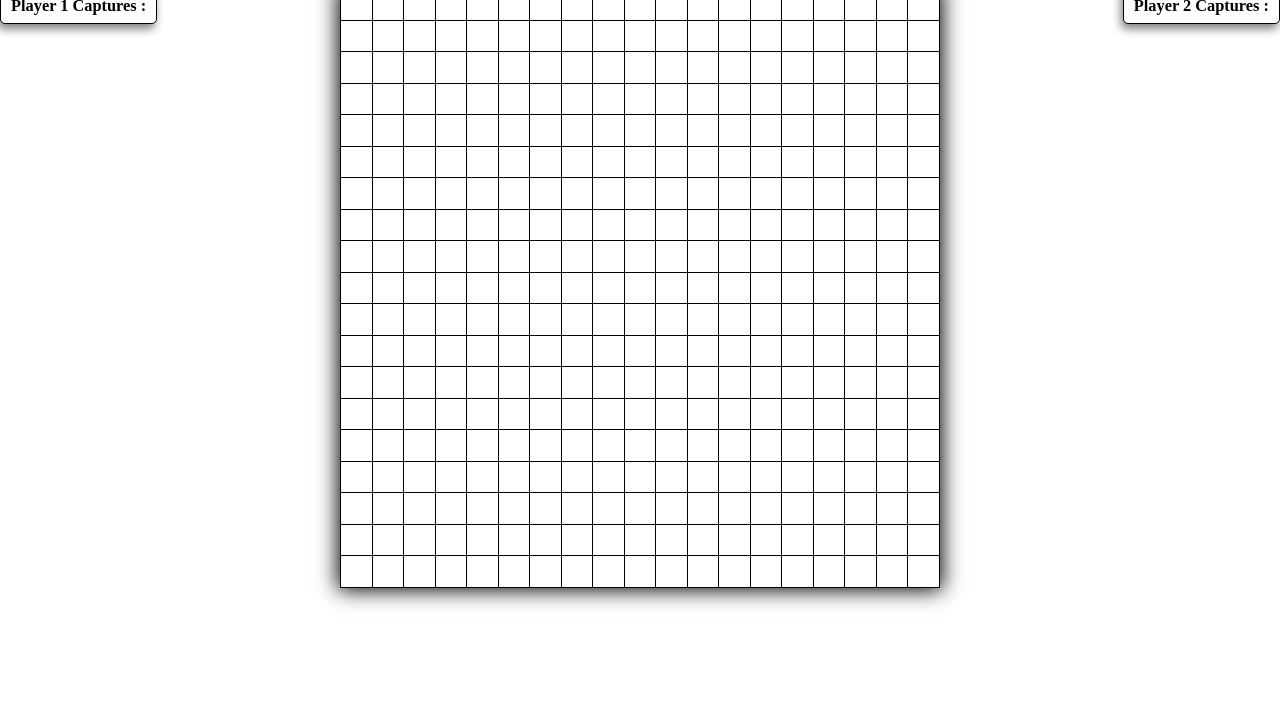
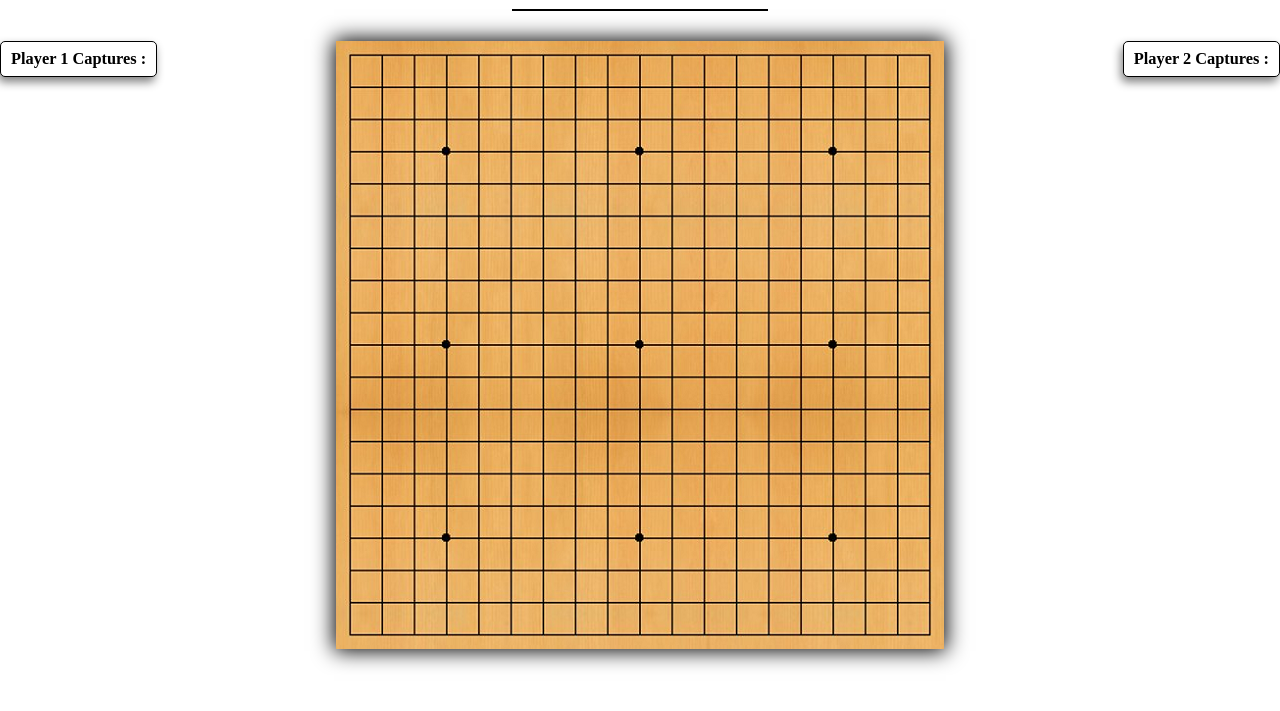
Before and after one commit to MathieuMeyer/DatBoiPente, a plain HTML site: page web-interface/index.html in a window 1280 px wide. Shown: the part 89-800 px from the top of the page. Drawn offline with nearby package versions, Linux system fonts and the light colour scheme; a web font is replaced by a local one.

Commit message:
Board improvement Background added

```diff
--- a/web-interface/index.html
+++ b/web-interface/index.html
@@ -7,13 +7,14 @@
 
     <title>Pente</title>
 
-    <link href='http://fonts.googleapis.com/css?family=Raleway:400,800' rel='stylesheet' type='text/css'>
+  <link href="https://fonts.googleapis.com/css?family=Macondo" rel='stylesheet' type='text/css'>
     <link rel="stylesheet" href="style.css" />
 
   </head>
 <body>
   <div id="bloc_page">
     <h1>Jeu de Pente</h1>
+		<div class="hr"></div>
     <div class=container>
       <div class="shadow-box block player1" id="Score">
         <h3>Player 1 Captures :</h3>
@@ -25,21 +26,10 @@
         <div class="content">
         </div>
       </div>
-
       <div id="wrapper">
         <table class="shadow" id="gameBoard"></table>
       </div>
-
-
     </div>
-    <div id="msgArea"></div>
-    <div id="msgAreaRt"><span id="auxMessageArea"></span> <a href="#" class="plain" id="options" ></a></div>
-    <div id="stolenWhite"></div>
-    <div id="stolenBlack"></div>
-
-    <div style="clear:both"></div>
-
-    <div id="overlay"></div>
   </div>
 
   <script src="http://ajax.googleapis.com/ajax/libs/jquery/1.11.1/jquery.min.js" ></script>
--- a/web-interface/pente.js
+++ b/web-interface/pente.js
@@ -68,7 +68,6 @@
     }
 
     this.resizeBoard();
-    if (debug) console.log('Board initialized. First move: ' + model.currentPlayerColor);
     document.getElementById('stolenWhite').innerHTML = "";
     document.getElementById('stolenBlack').innerHTML = "";
     document.getElementById('options').innerHTML = "Options";
--- a/web-interface/style.css
+++ b/web-interface/style.css
@@ -2,6 +2,7 @@
 	text-decoration: none;
 	margin: auto;
 }
+
 #bloc_page{
 	height: 100%;
 	margin: auto;
@@ -31,27 +32,36 @@
 }
 
 table{
-	width: 600px;
-	height: 600px;
+	width: 608px;
+	height: 608px;
 	border-spacing: 0;
-	border: black solid 1px;
 	border-collapse: collapse;
     box-shadow: 0 0 20px 2px black;
+	background:url("board.png");
 }
 
 #wrapper{
 
 }
+
 #gameboard {
 	display: inline-block;
 }
+
 h1{
+	font-size: 50px;
 	text-align: center;
 	padding-top: 15px;
 	padding-bottom: 25px;
+	font-family: 'Macondo', cursive;
 }
-tr td{
-	border: black solid 1px;
+
+.hr{
+	height:2px;
+	width: 20%;
+	margin:auto;
+	margin-bottom:30px;
+	background:black;
 }
 
 .shadow-box {
```
Also changed, not shown: web-interface/board.png (added).
